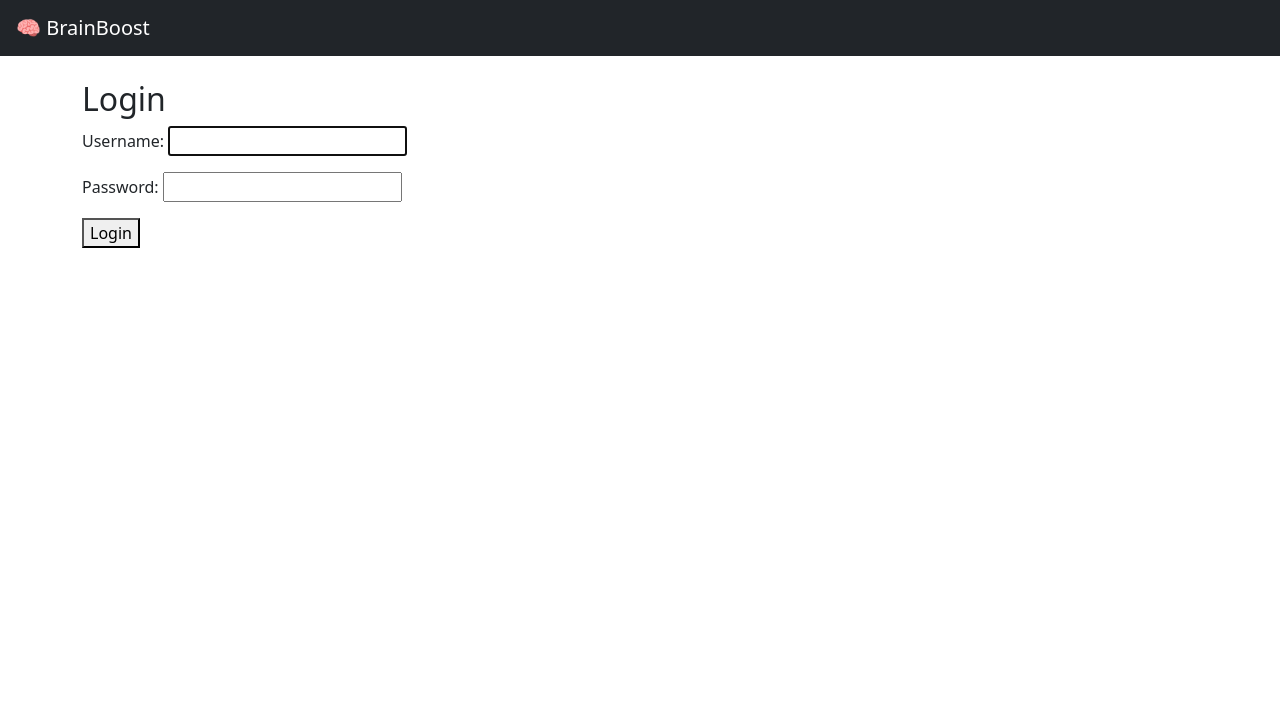
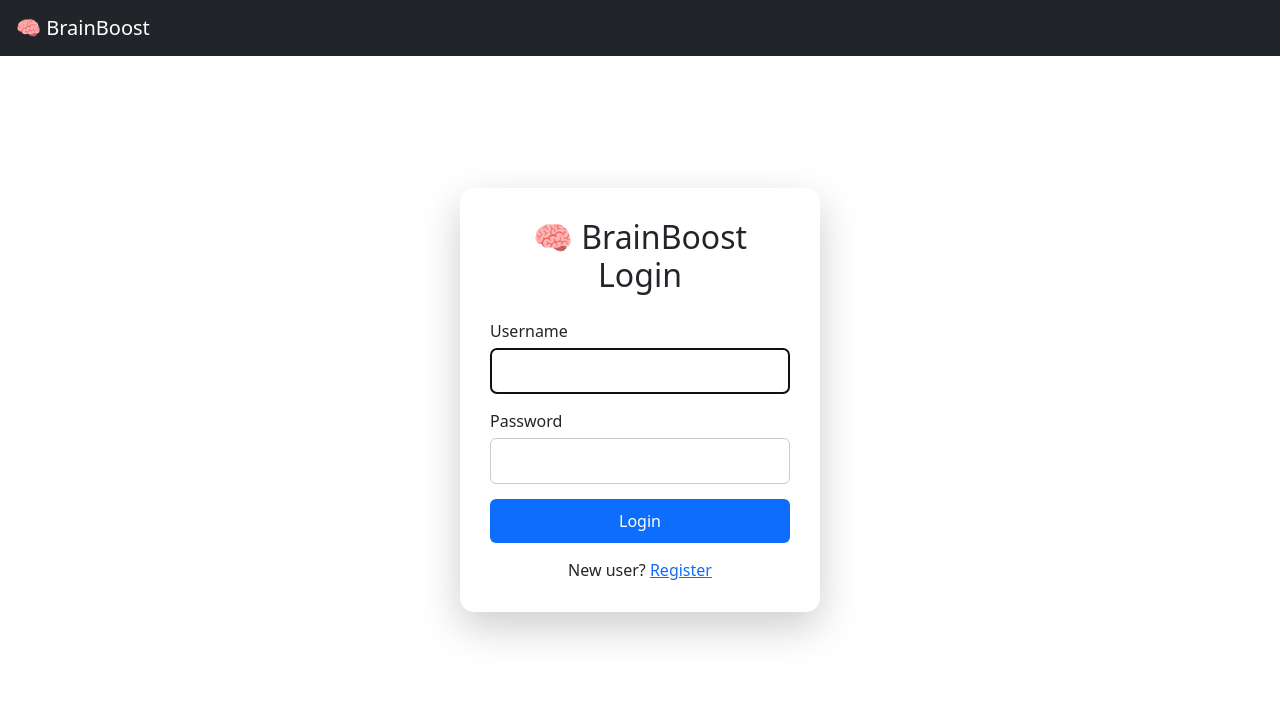
Before and after one commit to Harsha0304/BrainBoost, a Django app: page /login/ in a window 1280 px wide. Shown: the top 719 px of the page. Run offline with Django 5.2, Linux system fonts and the light colour scheme.

Commit message:
Login Page Updated

```diff
--- a/brainboost_core/settings.py
+++ b/brainboost_core/settings.py
@@ -122,3 +122,7 @@ USE_TZ = True
 STATIC_URL = 'static/'
 
 AUTH_USER_MODEL = 'users.User'
+
+LOGIN_URL = '/login/'
+LOGIN_REDIRECT_URL = '/'
+LOGOUT_REDIRECT_URL = '/login/'
--- a/brainboost_core/urls.py
+++ b/brainboost_core/urls.py
@@ -2,9 +2,12 @@ from django.contrib import admin
 from django.urls import path, include
 from django.contrib.auth import views as auth_views
 from django.shortcuts import render
+from django.contrib.auth.decorators import login_required
 
+@login_required
 def dashboard(request):
     return render(request, 'dashboard.html')
+
 
 urlpatterns = [
     path('admin/', admin.site.urls),
--- a/templates/login.html
+++ b/templates/login.html
@@ -1,11 +1,120 @@
 {% extends 'base.html' %}
+{% block content %}
 
-{% block content %}
-<h2>Login</h2>
+<style>
+/* ===== Page Layout ===== */
+.login-wrapper {
+    height: 80vh;
+    display: flex;
+    justify-content: center;
+    align-items: center;
+}
 
-<form method="post">
-    {% csrf_token %}
-    {{ form.as_p }}
-    <button type="submit">Login</button>
-</form>
+/* ===== Card ===== */
+.login-card {
+    width: 360px;
+    padding: 30px;
+    background: #ffffff;
+    border-radius: 14px;
+    box-shadow: 0 15px 40px rgba(0,0,0,0.2);
+    animation: fadeSlide 0.8s ease;
+}
+
+/* ===== Animation ===== */
+@keyframes fadeSlide {
+    from {
+        opacity: 0;
+        transform: translateY(50px);
+    }
+    to {
+        opacity: 1;
+        transform: translateY(0);
+    }
+}
+
+/* ===== Title ===== */
+.login-card h2 {
+    text-align: center;
+    margin-bottom: 25px;
+}
+
+/* ===== Inputs ===== */
+.login-card input {
+    width: 100%;
+    padding: 10px;
+    margin-top: 5px;
+    margin-bottom: 15px;
+    border-radius: 6px;
+    border: 1px solid #ccc;
+}
+
+/* ===== Button ===== */
+.login-card button {
+    width: 100%;
+    padding: 10px;
+    background: #0d6efd;
+    border: none;
+    color: white;
+    border-radius: 6px;
+    font-size: 16px;
+    transition: transform 0.2s ease, background 0.2s ease;
+}
+
+.login-card button:hover {
+    background: #084298;
+    transform: scale(1.05);
+}
+
+/* ===== Error ===== */
+.error-msg {
+    color: red;
+    text-align: center;
+    margin-bottom: 10px;
+}
+
+/* ===== Footer ===== */
+.login-footer {
+    text-align: center;
+    margin-top: 15px;
+}
+</style>
+
+<div class="login-wrapper">
+    <div class="login-card" id="loginCard">
+        <h2>🧠 BrainBoost Login</h2>
+
+        {% if form.errors %}
+            <div class="error-msg">Invalid username or password</div>
+        {% endif %}
+
+        <form method="post">
+            {% csrf_token %}
+
+            <label>Username</label>
+            {{ form.username }}
+
+            <label>Password</label>
+            {{ form.password }}
+
+            <button type="submit">Login</button>
+        </form>
+
+        <div class="login-footer">
+            New user? <a href="/register/">Register</a>
+        </div>
+    </div>
+</div>
+
+<script>
+/* ===== Simple JS Animation Effect ===== */
+document.addEventListener("DOMContentLoaded", () => {
+    const card = document.getElementById("loginCard");
+    card.style.opacity = "0";
+
+    setTimeout(() => {
+        card.style.opacity = "1";
+    }, 100);
+});
+</script>
+
 {% endblock %}
```
Also changed, not shown: db.sqlite3.
